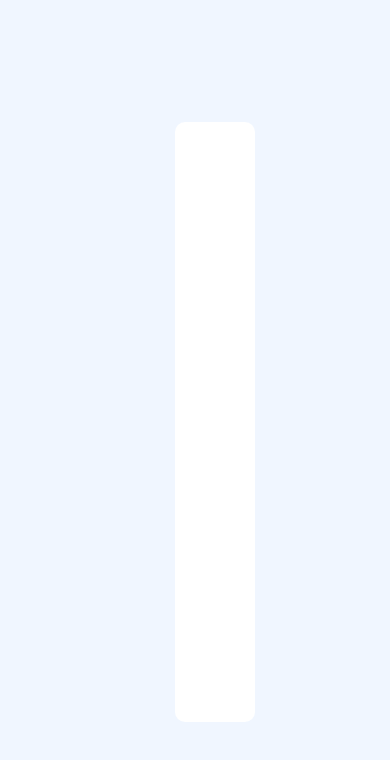
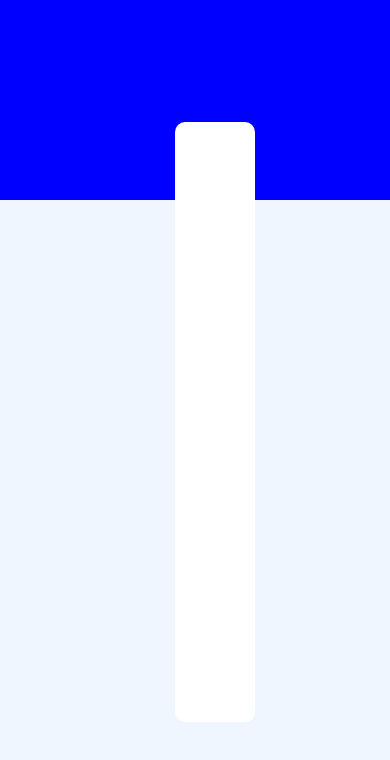
Before and after one commit to hun-ah/multi-step-form-v2, a React (Vite) app: page / in a window 390 px wide. Shown: the top 760 px of the page. Built offline with nearby package versions, Linux system fonts and the light colour scheme.

Commit message:
created and started sidebar css

```diff
--- a/src/components/sidebar/sidebar.module.css
+++ b/src/components/sidebar/sidebar.module.css
@@ -0,0 +1,18 @@
+.container {
+  height: 100%;
+  width: 280px;
+  background: blue;
+  border-radius: 10px;
+}
+
+@media screen and (max-width: 755px) {
+  .container {
+    top: 0;
+    left: 0;
+    width: 100%;
+    height: 200px;
+    position: absolute;
+    z-index: -1;
+    border-radius: 0px;
+  }
+}
```
